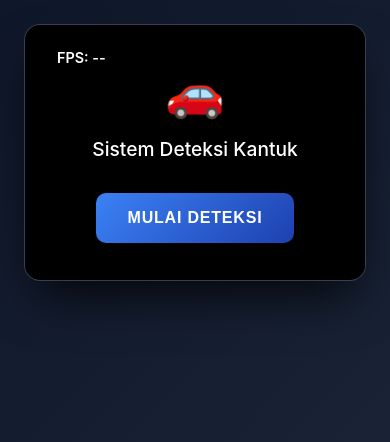
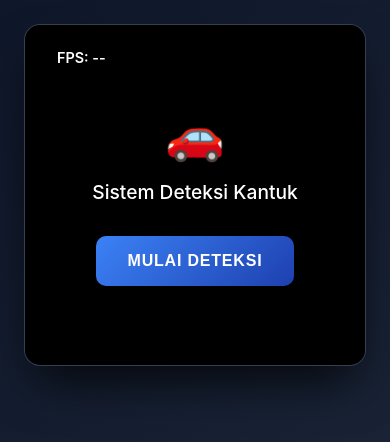
Before and after one commit to rasyidfirdaus482/kantuk-detektor, a plain HTML site: page index.html in a window 390 px wide. Drawn offline with nearby package versions, Linux system fonts and the light colour scheme.

Commit message:
initial camera setting

```diff
--- a/index.html
+++ b/index.html
@@ -341,7 +341,7 @@
 
             .video-section {
                 /* KUNCI UTAMA: Memaksa rasio aspek agar video tidak gepeng */
-                aspect-ratio: 4 / 3;
+                aspect-ratio: 4 / 4;
                 width: 100%;
                 min-height: 0;
                 /* Override min-height dari .container */
```
